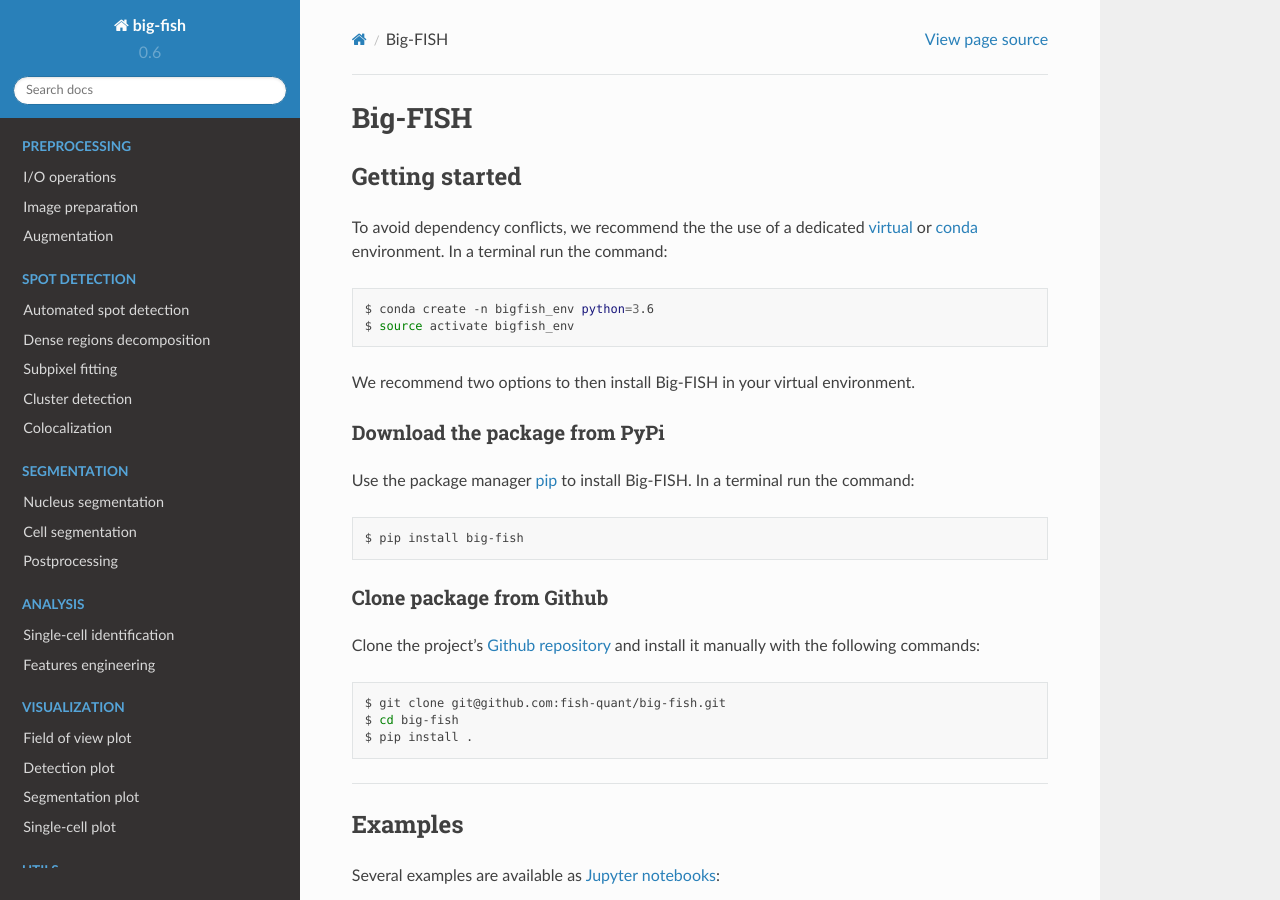
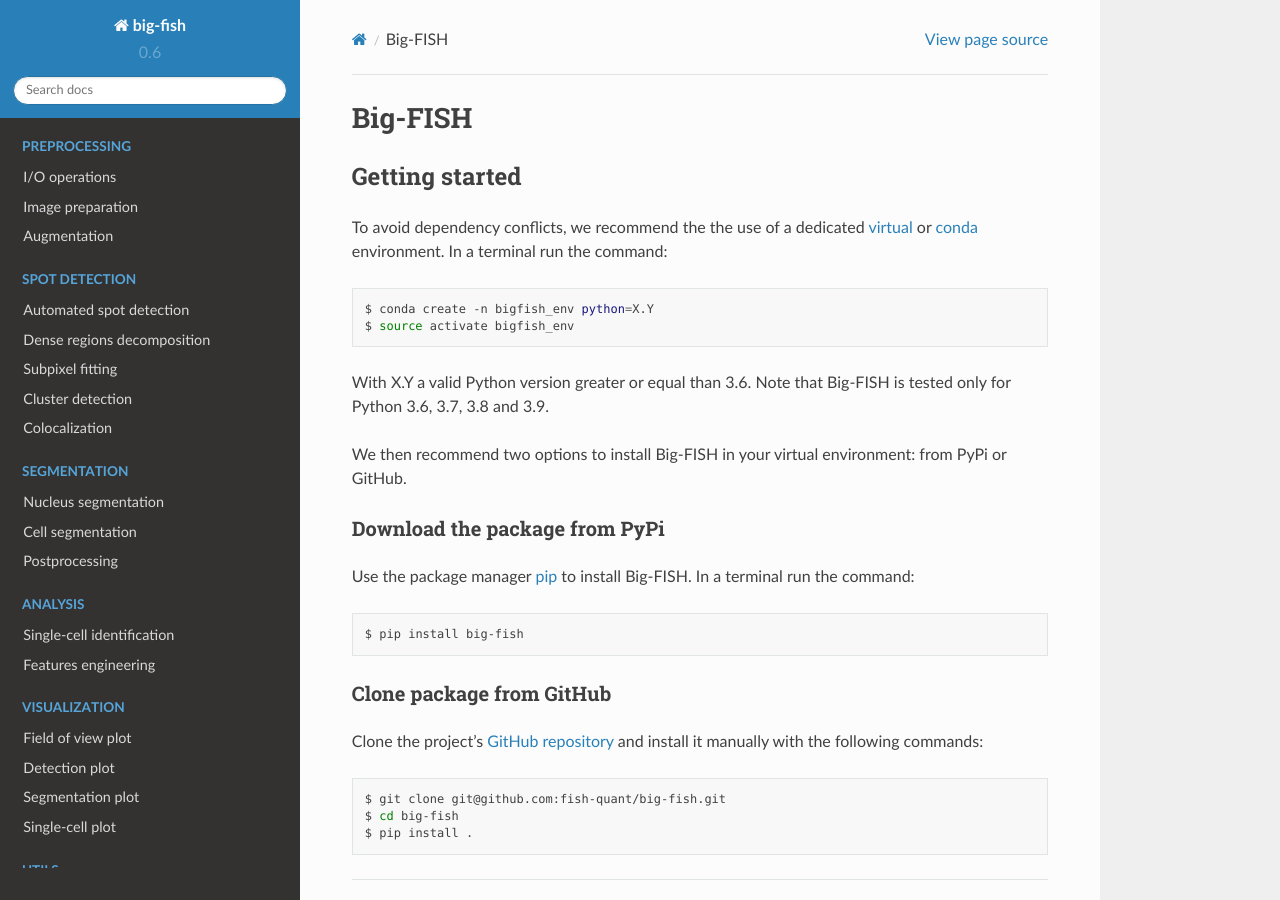
Before and after one commit to fish-quant/big-fish, a Sphinx documentation site: the page built from docs/source/index.rst, in a window 1280 px wide and 900 px high. Built offline with Sphinx 7.4.7 and the Read the Docs theme 2.0.0, drawn with Linux system fonts in a browser that asks for light colours.

Commit message:
fix #77 by updating readme and doc for python version >3.6

```diff
--- a/docs/source/index.rst
+++ b/docs/source/index.rst
@@ -16,10 +16,15 @@
 
 .. code-block:: bash
 
-   $ conda create -n bigfish_env python=3.6
+   $ conda create -n bigfish_env python=X.Y
    $ source activate bigfish_env
 
-We recommend two options to then install Big-FISH in your virtual environment.
+With X.Y a valid Python version greater or equal than 3.6. Note that Big-FISH
+is tested only for Python 3.6, 3.7, 3.8 and 3.9.
+
+We then recommend two options to install Big-FISH in your virtual environment:
+from PyPi or GitHub.
+
 
 Download the package from PyPi
 ------------------------------
@@ -31,10 +36,10 @@
 
    $ pip install big-fish
 
-Clone package from Github
+Clone package from GitHub
 -------------------------
 
-Clone the project's `Github repository <https://github.com/fish-quant/big-
+Clone the project's `GitHub repository <https://github.com/fish-quant/big-
 fish>`_ and install it manually with the following commands:
 
 .. code-block:: bash
```
Also changed, not shown: README.md (+6 -4 lines).
